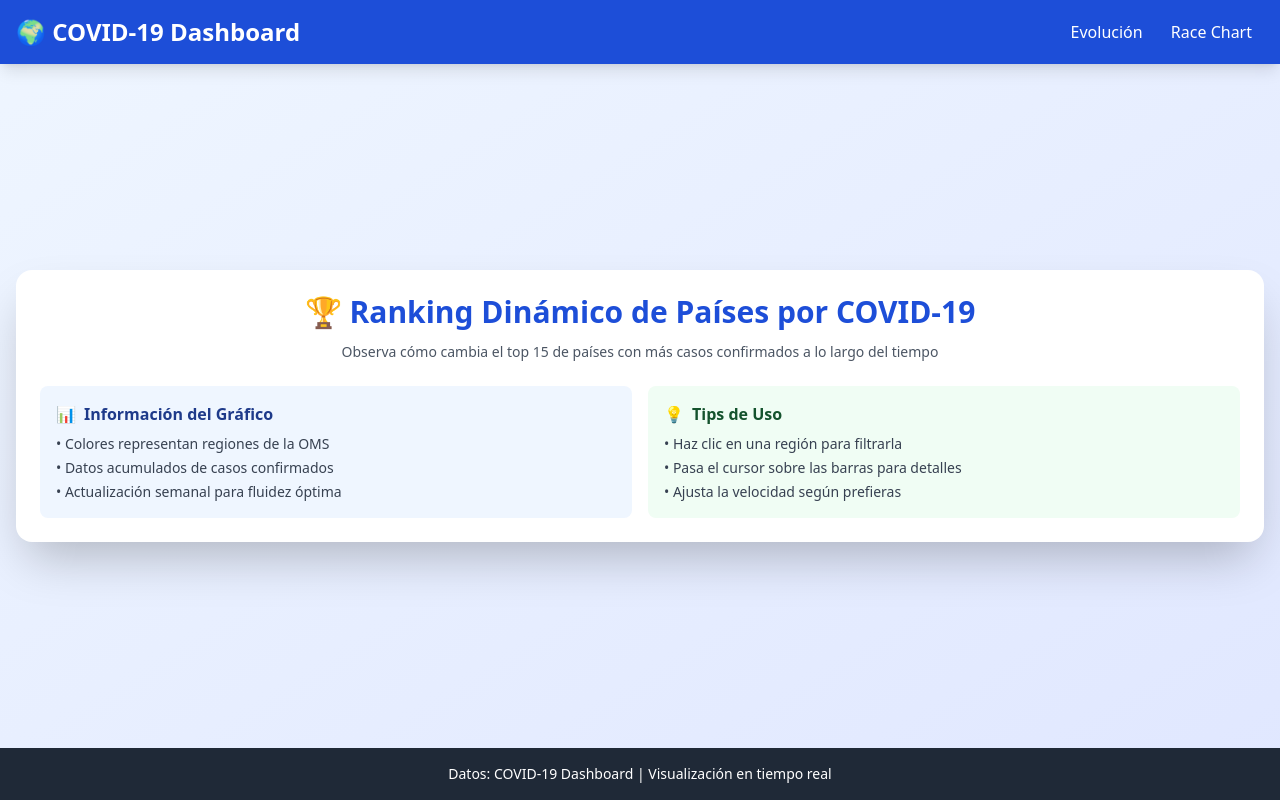
After one commit to lymichh/CovidDashboardWebsite, a Flask app: template tutorialFlask/templates/race_chart.html in a window 1280 px wide. The commit adds this page. Run offline with Flask 3, Linux system fonts and the light colour scheme; the template is opened without the code that fills it, so the values that code supplies are empty; some libraries are stand-ins or nearby versions.

Commit message:
Update Mapa & RaceChart

```diff
--- a/tutorialFlask/app.py
+++ b/tutorialFlask/app.py
@@ -1,4 +1,5 @@
-from flask import Flask, render_template, jsonify
+from flask import Flask, render_template, jsonify, request
+import plotly
 import pyodbc
 from os import getenv
 import pandas as pd
@@ -6,6 +7,7 @@ import plotly.express as px
 import plotly.io as pio
 import json
 import urllib.request
+import numpy as np
 
 app = Flask(__name__)
 
@@ -153,26 +155,31 @@ def evolucion_data(pais):
 
 
 #------- QUERY 2: MAPA DE CALOR
-def figure_map(df):
+def figure_map(df, tipo='CasosPorMillon'):
     # GeoJSON mundial (de Natural Earth, alojado en Plotly)
+    df[tipo] = pd.to_numeric(df[tipo], errors='coerce')
+
     url = "https://raw.githubusercontent.com/johan/world.geo.json/master/countries.geo.json"
     with urllib.request.urlopen(url) as response:
         geojson = json.load(response)
+
+    label = "Casos por millón de habitantes" if tipo == "CasosPorMillon" else "Tasa de mortalidad (%)"
+    color_scale = 'Reds' if tipo == "CasosPorMillon" else 'Blues'
 
     fig = px.choropleth_mapbox(
         df,
         geojson=geojson,
         locations='Country_Region',
         featureidkey='properties.name',  # Coincide con los nombres del campo Country_Region
-        color='TotalConfirmed',
-        color_continuous_scale="Reds",
-        range_color=(0, df['TotalConfirmed'].max()),
+        color=tipo,
+        color_continuous_scale= color_scale,
+        range_color=(0, df[tipo].max()),
         mapbox_style="carto-positron",
         zoom=1,
         center={"lat": 20, "lon": 0},
         opacity=0.7,
-        labels={'TotalConfirmed': 'Casos Confirmados'},
-        title='Mapa de Casos Confirmados por País'
+        labels={tipo: label},
+        title=f'Mapa de {label} por País'
     )
 
     fig.update_layout(
@@ -188,20 +195,159 @@ def figure_map(df):
 
 @app.route('/mapa')
 def mapa():
+    tipo = request.args.get('tipo', 'CasosPorMillon')
     query = """
-        SELECT Country_Region,
-               SUM(Confirmed) AS TotalConfirmed
-        FROM dbo.covid_19_clean_complete
-        GROUP BY Country_Region;
+        SELECT
+                Country_Region,
+                Population,
+                (TotalCases * 1.0 / Population) * 1000000 AS CasosPorMillon,
+                (TotalDeaths * 100.0 / TotalCases) AS TasaMortalidad
+            FROM dbo.worldometer_data
+            WHERE Population IS NOT NULL
+            AND Population > 0
+            AND TotalCases > 0
+            ORDER BY CasosPorMillon DESC;
     """
 
     df = run_query(query)
-    fig = figure_map(df)
+    fig = figure_map(df, tipo)
     graph_html = pio.to_html(fig, full_html=False, div_id='mapa_graph')
 
-    return render_template('mapa.html', graph_html=graph_html)
+    return render_template('mapa.html', graph_html=graph_html, tipo=tipo)
 
 #------- FIN QUERY 2
+
+
+#------- Queery 3: Race-chart (top 15 paises con mas muertes en el tiempo)
+
+
+@app.route("/race-chart")
+def race_chart():
+    query = """
+    SELECT
+        Date,
+        Country_Region,
+        WHO_Region,
+        SUM(Confirmed) AS casos_totales,
+        SUM(Deaths) AS muertes_totales
+    FROM covid_19_clean_complete
+    GROUP BY Date, Country_Region, WHO_Region
+    HAVING SUM(Confirmed) > 0  -- Filtrar países sin casos
+    ORDER BY Date, Country_Region;
+    """
+    df = run_query(query)
+
+    print(f"Total de filas: {len(df)}")
+    print(df.head())
+
+    # Asegurar que Date es string en formato correcto
+    df['Date'] = df['Date'].astype(str)
+
+    # Limpiar datos
+    #df = df.replace([np.inf, -np.inf], np.nan).fillna(0)
+    #df["casos_totales"] = df["casos_totales"].clip(lower=0)
+    #df["muertes_totales"] = df["muertes_totales"].clip(lower=0)
+
+    # Filtrar solo fechas semanales (último día de la semana)
+    df['Date_dt'] = pd.to_datetime(df['Date'])
+    df['week'] = df['Date_dt'].dt.to_period('W').astype(str)
+
+    # Tomar el último día de cada semana por país
+    df_weekly = df.sort_values('Date').groupby(['week', 'Country_Region', 'WHO_Region']).last().reset_index()
+
+
+    # Para cada período, obtener el top 15
+    top_n = 15
+    df_top = df_weekly.groupby('week', group_keys=False).apply(
+        lambda x: x.nlargest(top_n, 'muertes_totales')
+    ).reset_index(drop=True)
+
+
+    # Crear el gráfico
+    fig = px.bar(
+        df_top,
+        x="muertes_totales",
+        y="Country_Region",
+        color="WHO_Region",
+        animation_frame="week",
+        orientation='h',
+        title="🏆 Top 15 Países con más Muertes de COVID-19",
+        labels={
+            "muertes_totales": "Muertes Totales",
+            "Country_Region": "País",
+            "WHO_Region": "Región OMS",
+            "week": "Semana"
+        },
+        color_discrete_map={
+            "Africa": "#E74C3C",
+            "Americas": "#3498DB",
+            "Eastern Mediterranean": "#F39C12",
+            "Europe": "#9B59B6",
+            "South-East Asia": "#1ABC9C",
+            "Western Pacific": "#E67E22"
+        },
+        range_x=[0, df_top['muertes_totales'].max() * 1.1]  # Fijar rango X
+    )
+
+    # Mejorar la apariencia
+    fig.update_layout(
+        template="plotly_white",
+        xaxis_title="Muertes Totales",
+        yaxis_title="",
+        title_font=dict(size=24, color="#1d4ed8", family="Arial Black"),
+        height=700,
+        margin=dict(l=180, r=40, t=100, b=60),
+        yaxis={
+            'categoryorder': 'total ascending',
+            'tickfont': dict(size=13, family="Arial")
+        },
+        xaxis={
+            'tickformat': ',.0f',
+            'gridcolor': '#E8E8E8'
+        },
+        font=dict(size=12, family="Arial"),
+        showlegend=True,
+        legend=dict(
+            title=dict(text="Región OMS", font=dict(size=14, family="Arial Black")),
+            orientation="v",
+            yanchor="top",
+            y=0.98,
+            xanchor="left",
+            x=1.02,
+            bgcolor="rgba(255,255,255,0.9)",
+            bordercolor="#CCCCCC",
+            borderwidth=1
+        ),
+        plot_bgcolor='#FAFAFA'
+    )
+
+    # Configurar animación (más fluida)
+    fig.layout.updatemenus[0].buttons[0].args[1]["frame"]["duration"] = 800  # milisegundos por frame
+    fig.layout.updatemenus[0].buttons[0].args[1]["transition"]["duration"] = 500
+
+    # Configurar el slider
+    fig.layout.sliders[0].pad = {"t": 50}
+    fig.layout.sliders[0].currentvalue = {
+        "prefix": "Semana: ",
+        "font": {"size": 16, "color": "#1d4ed8"}
+    }
+
+    # Agregar valores en las barras
+    fig.update_traces(
+        texttemplate='<b>%{x:,.0f}</b>',
+        textposition='outside',
+        textfont=dict(size=12, family="Arial Black"),
+        marker=dict(
+            line=dict(width=0.5, color='white')
+        )
+    )
+
+    graph_html = fig.to_html(include_plotlyjs='cdn', div_id='race-chart')
+    return render_template("race_chart.html", graph_html=graph_html)
+
+#------- FIN QUERY 3
+
+
 
 # Ruta principal
 @app.route('/')
@@ -209,6 +355,9 @@ def home():
     return render_template('index.html')
     #return "<h1 style='text-align:center;'>Bienvenido al Dashboard COVID-19</h1><p style='text-align:center;'><a href='/evolucion'>Ir al Dashboard</a></p>"
 
+@app.errorhandler(404)
+def page_not_found(e):
+    return render_template('404.html'), 404
 
 if __name__ == '__main__':
     app.run(debug=True, port=5000)
--- /dev/null
+++ b/tutorialFlask/templates/race_chart.html
@@ -0,0 +1,61 @@
+<!DOCTYPE html>
+<html lang="es">
+<head>
+  <meta charset="UTF-8">
+  <meta name="viewport" content="width=device-width, initial-scale=1.0">
+  <title>Race Chart COVID-19</title>
+  <script src="https://cdn.tailwindcss.com"></script>
+</head>
+<body class="bg-gradient-to-br from-blue-50 to-indigo-100 min-h-screen flex flex-col">
+  <nav class="bg-blue-700 text-white p-4 shadow-lg flex justify-between items-center">
+    <h1 class="text-2xl font-bold">🌍 COVID-19 Dashboard</h1>
+    <div>
+      <a href="/evolucion" class="mx-3 hover:underline font-medium">Evolución</a>
+      <a href="/race-chart" class="mx-3 hover:underline font-medium">Race Chart</a>
+    </div>
+  </nav>
+
+  <main class="flex-grow flex items-center justify-center p-4">
+    <div class="max-w-7xl w-full bg-white shadow-2xl rounded-2xl p-6">
+      <div class="mb-6">
+        <h2 class="text-3xl font-bold text-center text-blue-700 mb-3">
+          🏆 Ranking Dinámico de Países por COVID-19
+        </h2>
+        <p class="text-center text-gray-600 text-sm">
+          Observa cómo cambia el top 15 de países con más casos confirmados a lo largo del tiempo
+        </p>
+      </div>
+
+      {{ graph_html | safe }}
+
+      <div class="mt-6 grid grid-cols-1 md:grid-cols-2 gap-4">
+        <div class="p-4 bg-blue-50 rounded-lg">
+          <h3 class="font-semibold text-blue-900 mb-2 flex items-center">
+            <span class="mr-2">📊</span> Información del Gráfico
+          </h3>
+          <ul class="text-sm text-gray-700 space-y-1">
+            <li>• Colores representan regiones de la OMS</li>
+            <li>• Datos acumulados de casos confirmados</li>
+            <li>• Actualización semanal para fluidez óptima</li>
+          </ul>
+        </div>
+
+        <div class="p-4 bg-green-50 rounded-lg">
+          <h3 class="font-semibold text-green-900 mb-2 flex items-center">
+            <span class="mr-2">💡</span> Tips de Uso
+          </h3>
+          <ul class="text-sm text-gray-700 space-y-1">
+            <li>• Haz clic en una región para filtrarla</li>
+            <li>• Pasa el cursor sobre las barras para detalles</li>
+            <li>• Ajusta la velocidad según prefieras</li>
+          </ul>
+        </div>
+      </div>
+    </div>
+  </main>
+
+  <footer class="bg-gray-800 text-white text-center py-4 text-sm">
+    <p>Datos: COVID-19 Dashboard | Visualización en tiempo real</p>
+  </footer>
+</body>
+</html>
```
Also changed, not shown: tutorialFlask/templates/404.html (added, +34 -0 lines), tutorialFlask/templates/mapa.html (+18 -0 lines).
